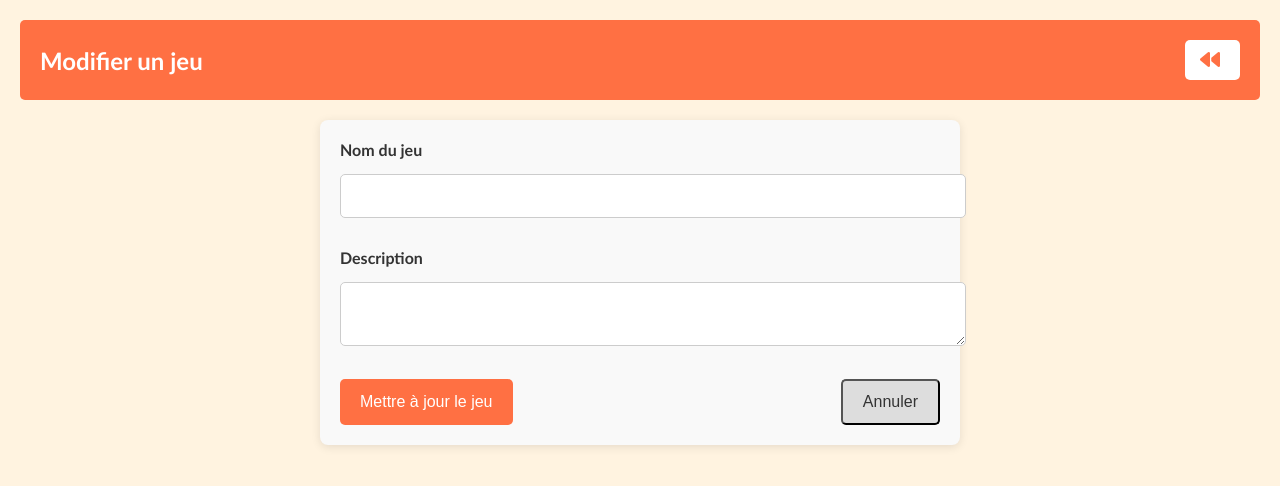
After one commit to 3thernityDev/LudoTeam, a Symfony app: template templates/game/update.html.twig in a window 1280 px wide. The commit adds this page. Shown: the top 486 px of the page. Run offline with Twig, Linux system fonts and the light colour scheme; the template is opened without the code that fills it, so the values that code supplies are empty; form fields are guessed from the names that the template uses; some libraries are stand-ins or nearby versions.

Commit message:
Added game update and delete functionality, with validation to avoid duplicate names.

```diff
--- a/templates/components/game/_game_card.html.twig
+++ b/templates/components/game/_game_card.html.twig
@@ -7,7 +7,7 @@
         <button class="view"><i class="fa-solid fa-eye"></i></button>
     </a>
     {# EDIT BUTTON #}
-    <a href="">
+    <a href="{{ path('app_game_update', {id}) }}">
         <button class="edit"><i class="fa-solid fa-edit"></i></button>
     </a>
     {# DELETE BUTTON #}
--- /dev/null
+++ b/templates/game/update.html.twig
@@ -0,0 +1,38 @@
+{% extends 'base.html.twig' %}
+{% block title %}Modifier un jeu{% endblock %}
+{% block stylesheets %}
+<link rel="stylesheet" href="{{ asset('styles/form/form.css') }}" />
+<link rel="stylesheet" href="{{ asset('styles/app.css') }}" />
+{% endblock %}
+{% block body %}
+<div class="form-container">
+    <div class="titlte">
+        <h1>Modifier un jeu</h1>
+        <a href="{{ path('app_game_index') }}">
+            <button>
+                <i class="fa-solid fa-backward"></i>
+            </button>
+        </a>
+    </div>
+    {{ form_start(form) }}
+    <div class="form-group">
+        <label for="{{ form.name.vars.id }}">Nom du jeu</label>
+        {{ form_widget(form.name, {'attr': {'class': 'form-input', 'placeholder': game.name}}) }}
+        {{ form_errors(form.name) }}
+    </div>
+
+    <div class="form-group">
+        <label for="{{ form.description.vars.id }}">Description</label>
+        {{ form_widget(form.description, {'attr': {'class': 'form-input', 'placeholder': game.description}}) }}
+        {{ form_errors(form.description) }}
+    </div>
+
+    <div class="form-actions">
+        <button type="submit" class="submit-btn">Mettre à jour le jeu</button>
+        <a href="{{ path('app_game_index') }}">
+            <button type="button" class="cancel-btn">Annuler</button>
+        </a>
+    </div>
+    {{ form_end(form) }}
+</div>
+{% endblock %}
```
Also changed, not shown: src/Controller/GameController.php (+52 -0 lines).
